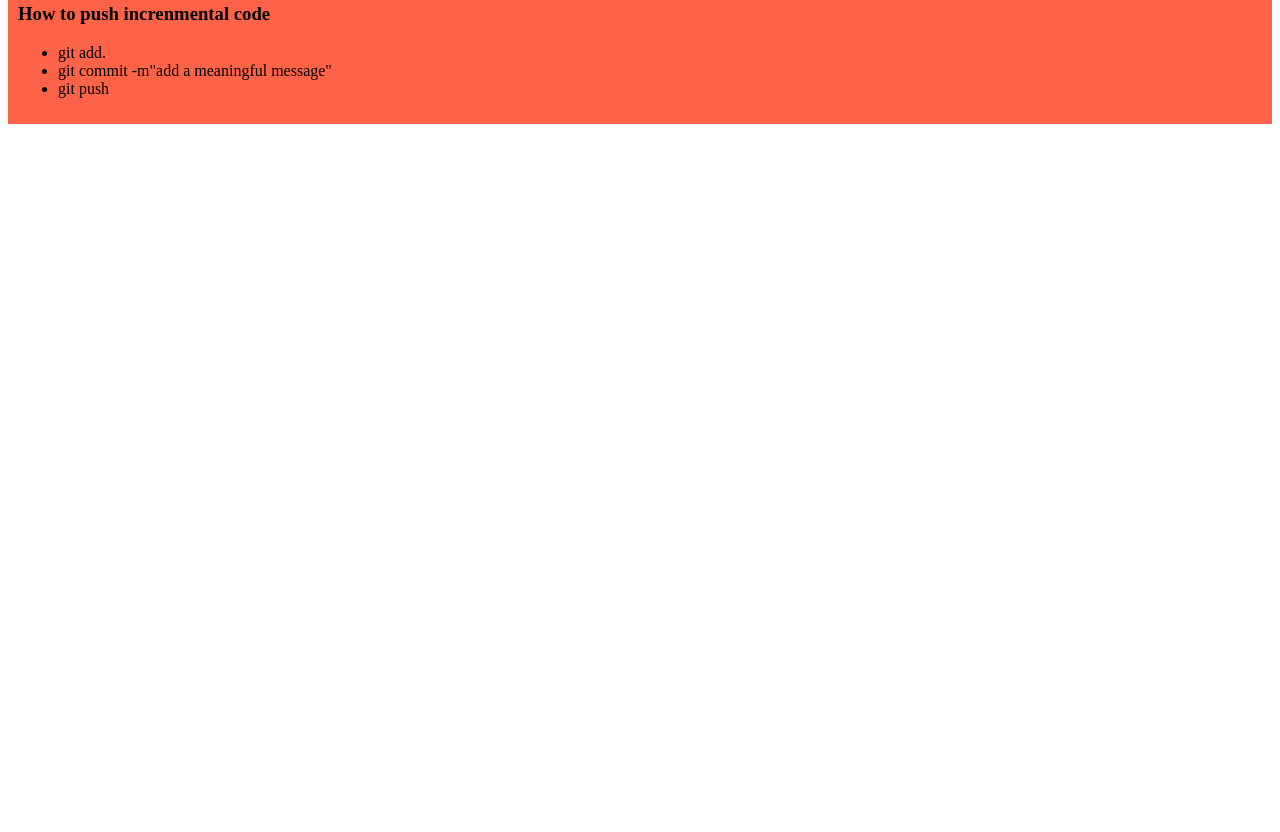
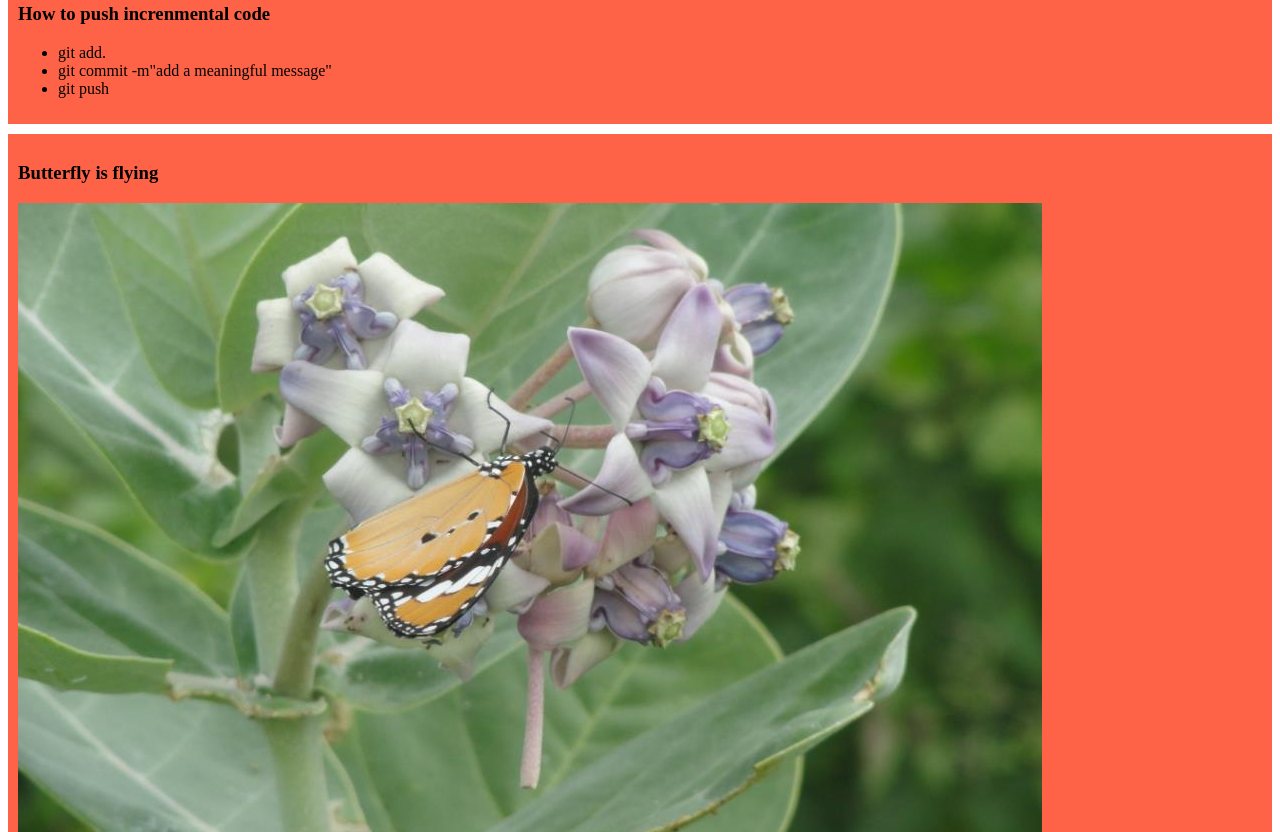
Before and after one commit to shafiqulku/my-simple-website, a plain HTML site: page index.html in a window 1280 px wide. Shown: the part 458-1290 px from the top of the page. Before the commit the page ends 800 px from the top, so only its background shows below. Drawn offline with Linux system fonts and the light colour scheme.

Commit message:
added Butterfly

```diff
--- a/index.html
+++ b/index.html
@@ -26,5 +26,9 @@
             <li>git push</li>
         </ul>
     </div>
+    <div>
+        <h3>Butterfly is flying</h3>
+        <img src="images/Butterfly.jpg" alt="">
+    </div>
 </body>
 </html>
```
Also changed, not shown: images/Butterfly.jpg (added).
